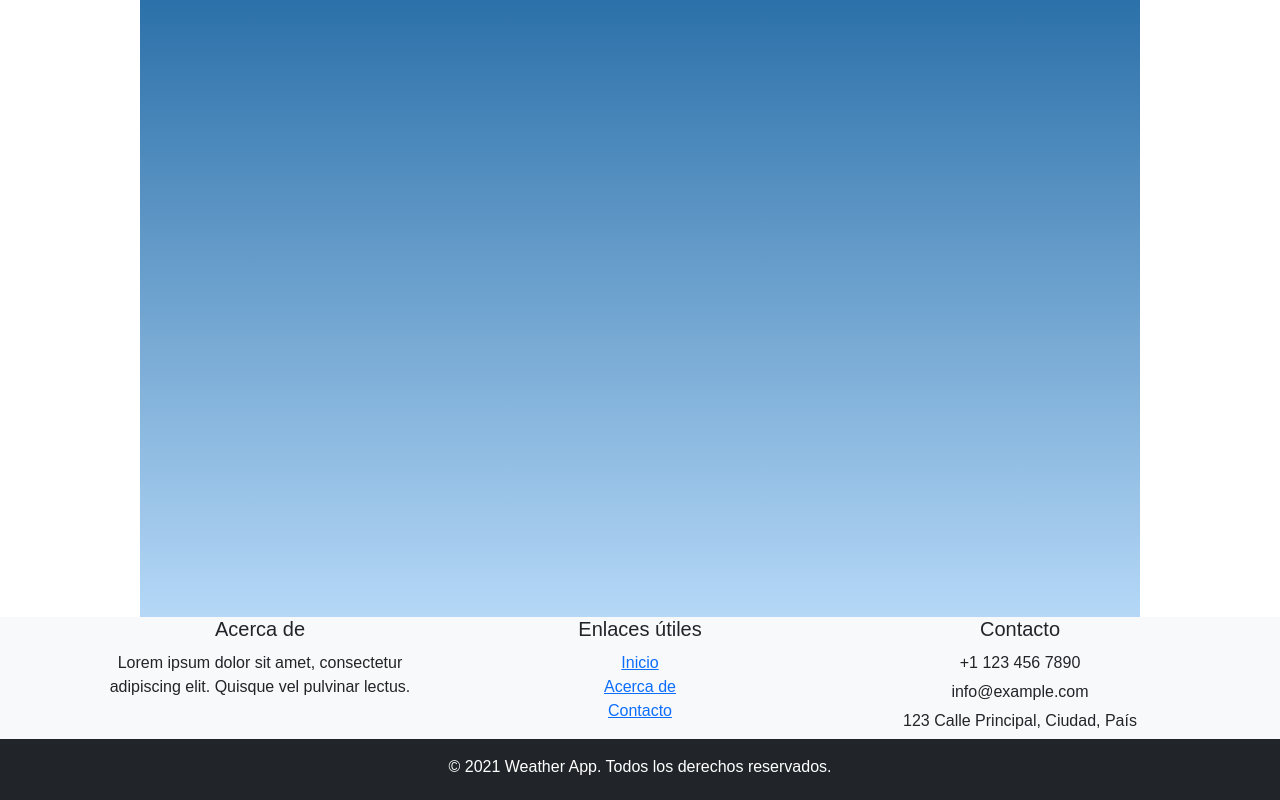
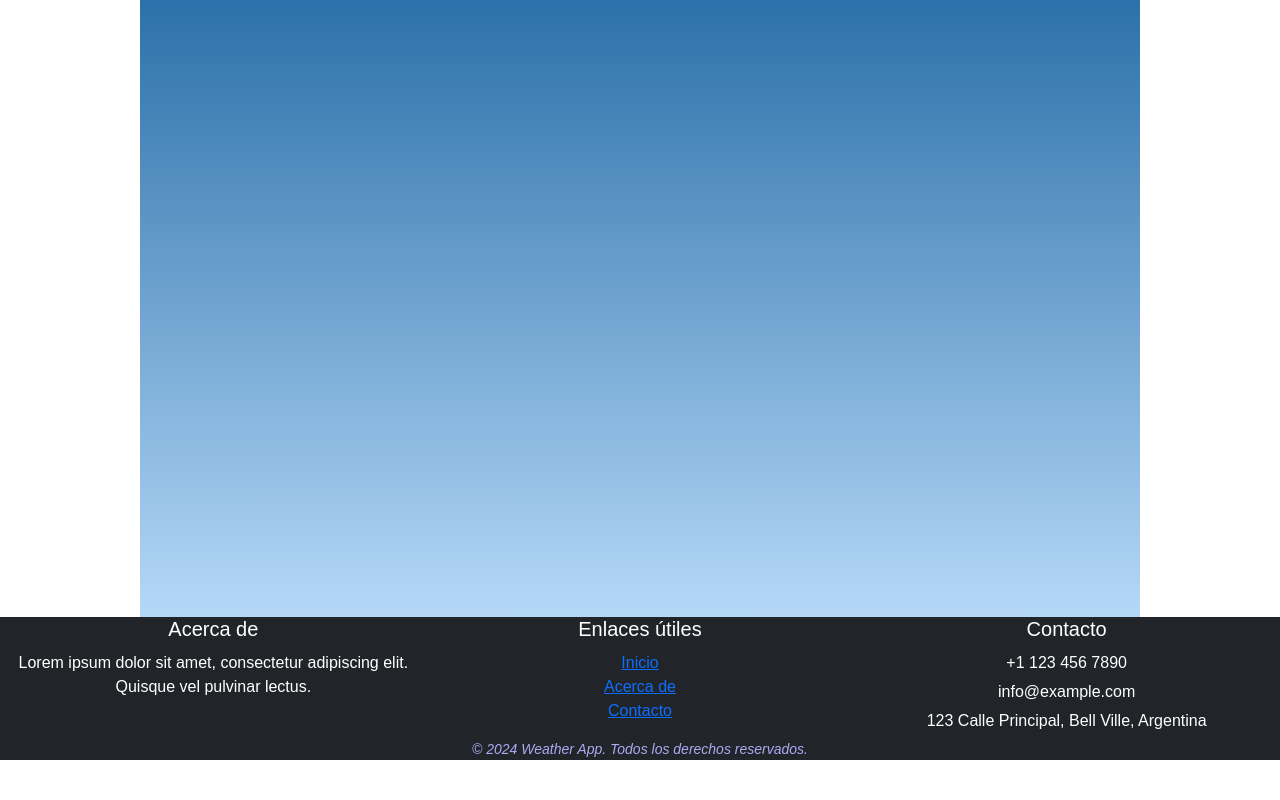
Before and after one commit to CristianEmanuelCamposFuentes/wheather-app, a React (Vite) app: page / in a window 1280 px wide. Shown: the part 239-1039 px from the top of the page. After the commit the page ends 999 px from the top, so only its background shows below. Built offline with nearby package versions, Linux system fonts and the light colour scheme.

Commit message:
Adapting new style

```diff
--- a/src/components/Footer/Footer.css
+++ b/src/components/Footer/Footer.css
@@ -1,5 +1,11 @@
 /* Estilos para el pie de página */
-.footer {
-  height: 80px;
-  /* Otros estilos específicos para el pie de página */
+footer {
+  height: 10vh;
 }
+
+.copyrights {
+  font-size: 14px;
+  text-align: center;
+  font-style: italic;
+  color: #a8acf3;
+}
--- a/src/components/Footer/Footer.jsx
+++ b/src/components/Footer/Footer.jsx
@@ -1,7 +1,7 @@
 export default function Footer() {
     return (
         <footer className="bg-light">
-            <div className="container">
+            <div className="container-fluid bg-dark text-white text-center">
                 <div className="row">
                     <div className="col-md-4">
                         <h2>Acerca de</h2>
@@ -19,13 +19,14 @@ export default function Footer() {
                         <h2>Contacto</h2>
                         <p><i className="fas fa-phone"></i> +1 123 456 7890</p>
                         <p><i className="fas fa-envelope"></i> info@example.com</p>
-                        <p><i className="fas fa-map-marker-alt"></i> 123 Calle Principal, Ciudad, País</p>
+                        <p><i className="fas fa-map-marker-alt"></i> 123 Calle Principal, Bell Ville, Argentina</p>
                     </div>
                 </div>
+                <div className="container-fluid copyrights">
+                    <p>&copy; 2024 Weather App. Todos los derechos reservados.</p>
+                </div>
             </div>
-            <div className="container-fluid bg-dark text-white text-center py-3">
-                <p>&copy; 2021 Weather App. Todos los derechos reservados.</p>
-            </div>
+
         </footer>
     );
 }
```
